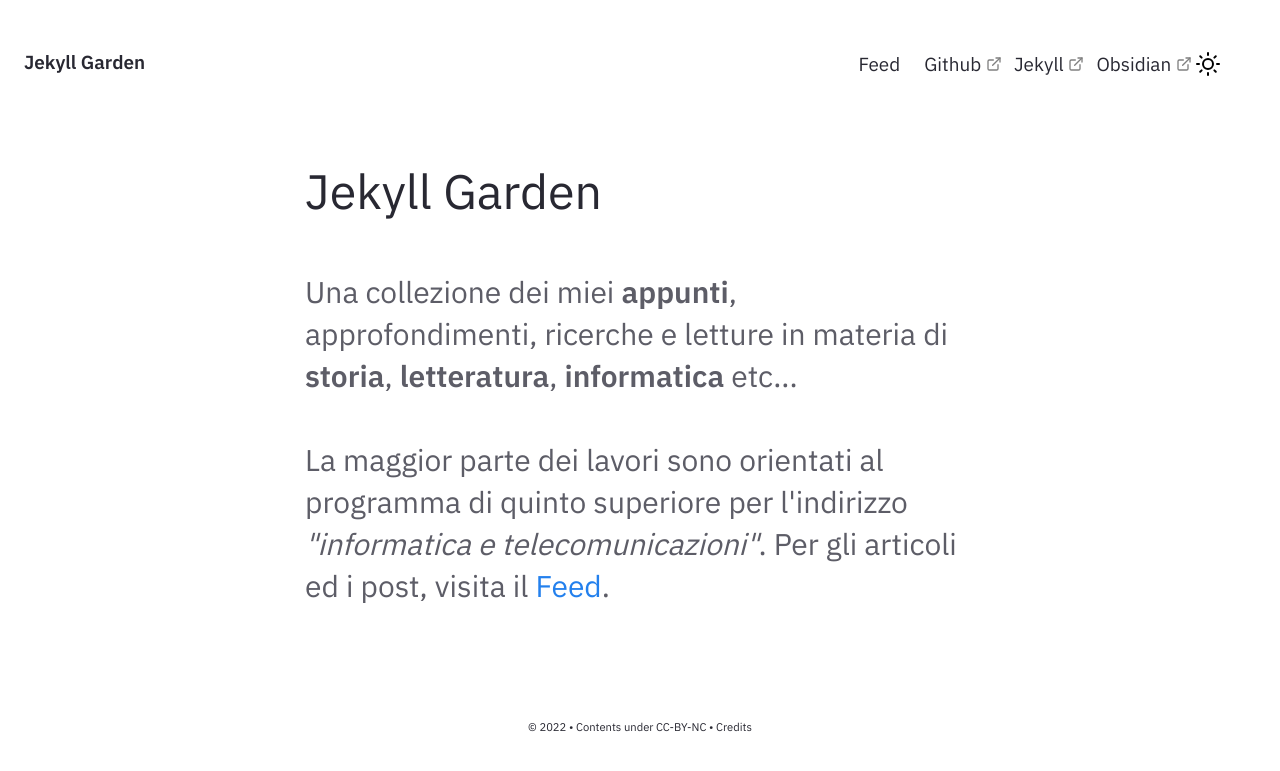
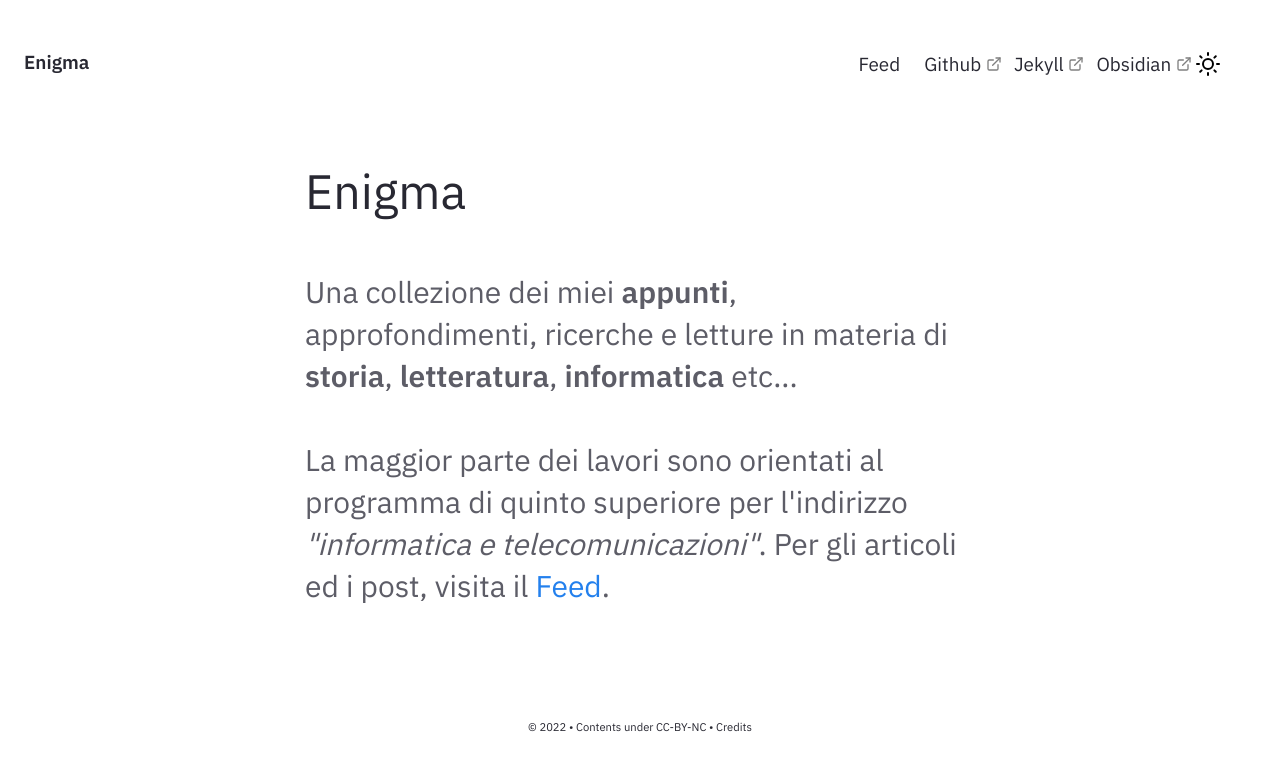
Before and after one commit to CuriousCI/enigma, a Jekyll site: the page built from pages/index.md, in a window 1280 px wide. Shown: the top 771 px of the page. Built offline with Jekyll 4.4.1, drawn with Linux system fonts in a browser that asks for light colours.

Commit message:
Change header

```diff
--- a/_config.yml
+++ b/_config.yml
@@ -27,8 +27,8 @@ baseurl: "/enigma"
 
 # Website Header, Description, Footer year and text.
 # If you are deleting this, make sure you remove it from HTML files too
-heading: Jekyll Garden # Change this
-content: Obsidian ready Jekyll Theme
+heading: Enigma # Change this
+content: Notes & articles on various topics
 copyright:
   year: © 2022
   msg: Contents under CC-BY-NC
```
